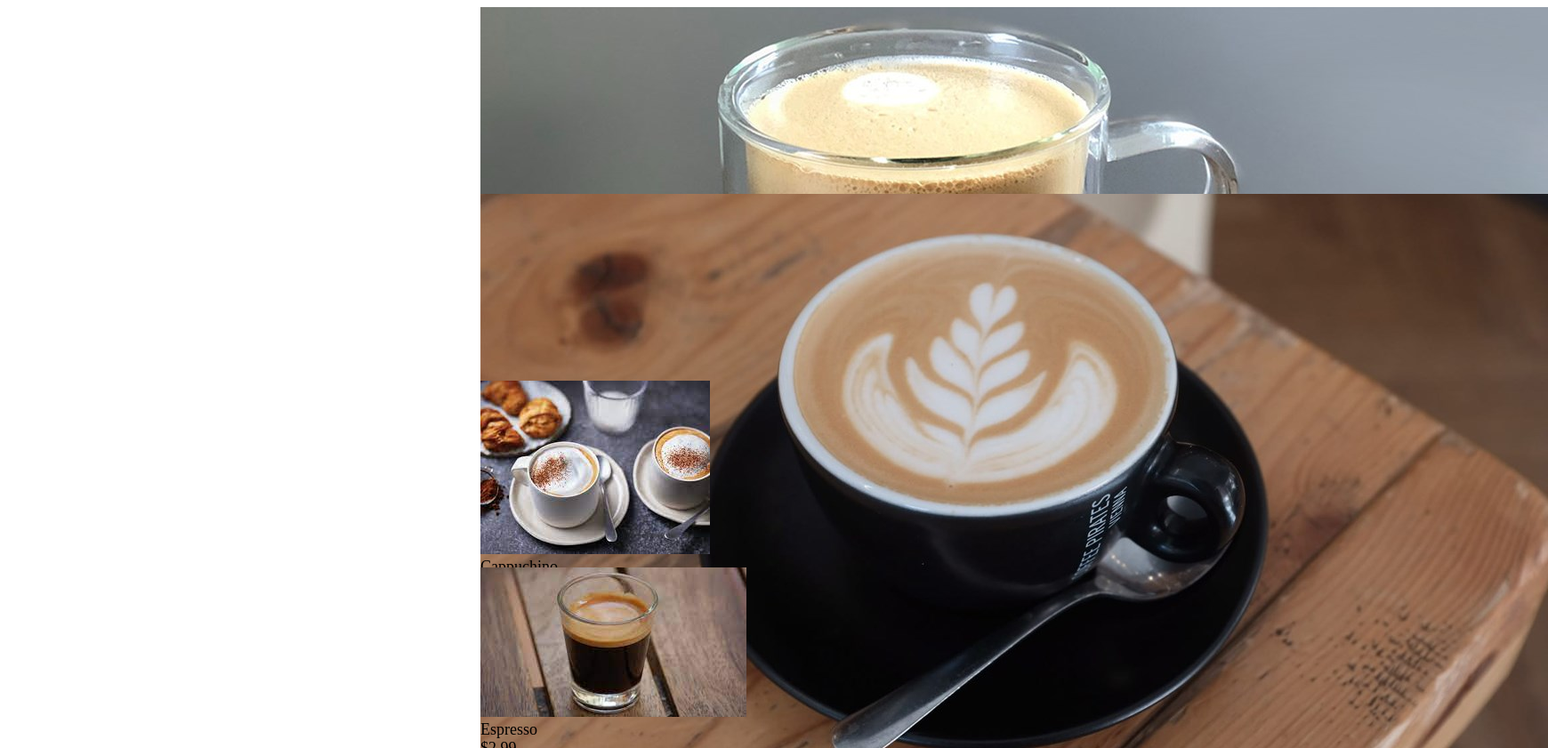
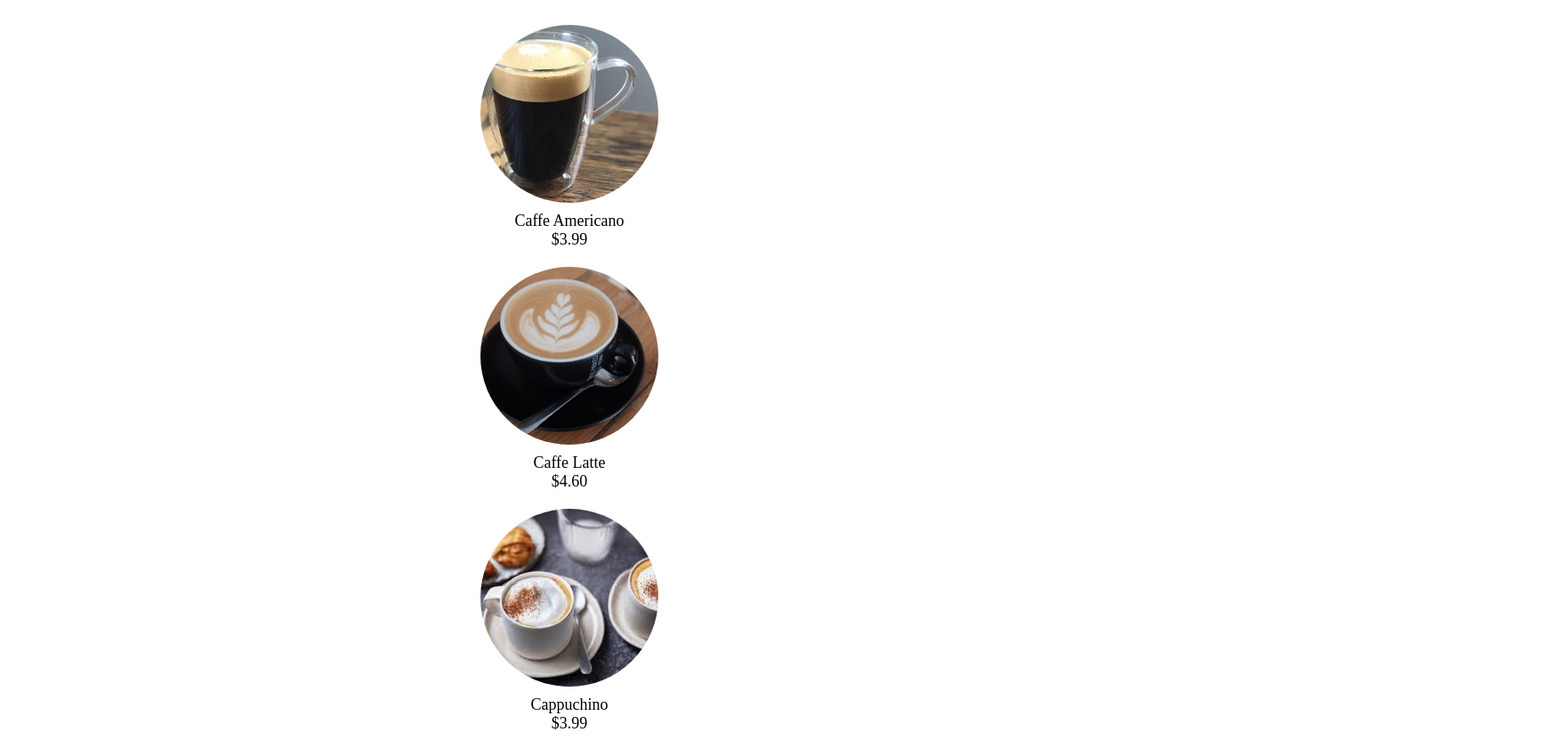
Before and after one commit to Kamiotoshi/ngay20-6, a plain HTML site: page starbuck/starbuck.html in a window 1280 px wide. Shown: the top 841 px of the page at 89% size, 1740 px wide, since content can reach past the window. Drawn offline with Linux system fonts and the light colour scheme.

Commit message:
Update style.css

```diff
--- a/starbuck/style.css
+++ b/starbuck/style.css
@@ -9,6 +9,13 @@ ul{
     margin: 0;
 }
 li{
+    display: flex;
+    flex-direction: column;
+    align-items: center;
+    margin: 20px;
+    text-align: center;
+}
+img{
     width: 200px;
     height: 200px;
     object-fit: cover;
```
